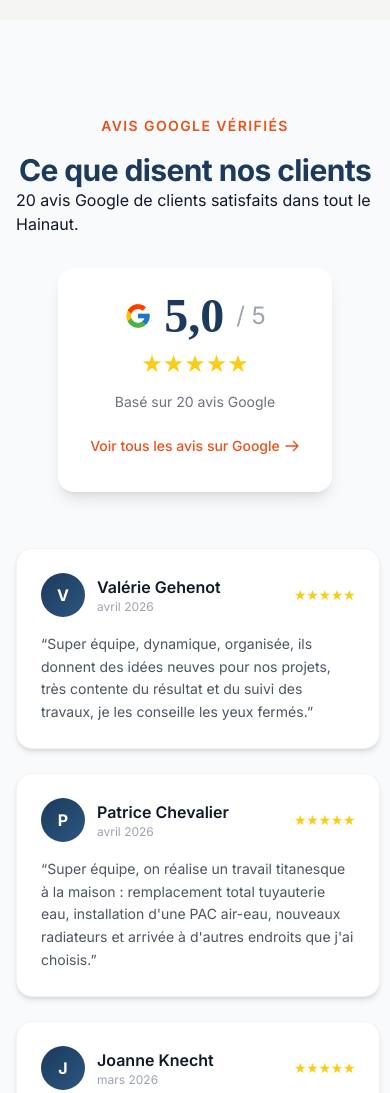
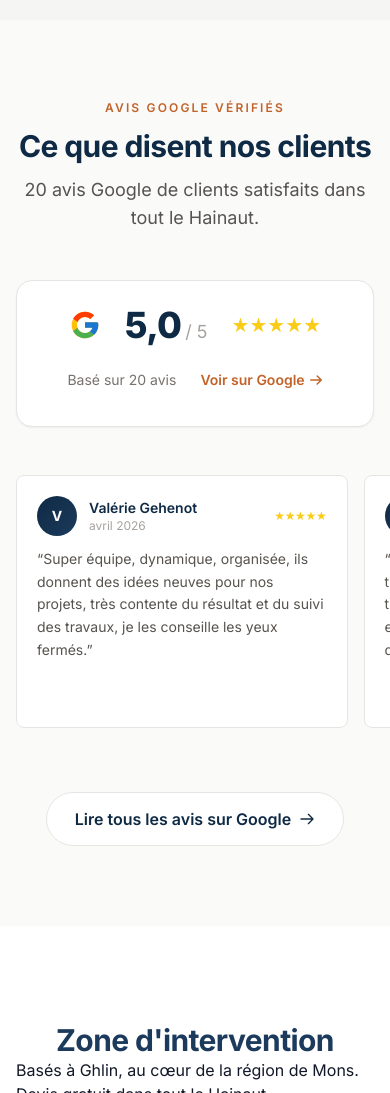
Before and after one commit to IA-optimist/chauffage-moi-v2, an Astro site: page / in a window 390 px wide. Shown: the part 5600-6693 px from the top of the page. Built offline with nearby package versions, Linux system fonts and the light colour scheme; Astro itself is replaced by a stand-in of ours.

Commit message:
feat(design): refonte avis Google (score bandeau + scroll snap mobile)

```diff
--- a/src/pages/index.astro
+++ b/src/pages/index.astro
@@ -271,59 +271,68 @@ const stats = [
   </section>
 
   <!-- Témoignages Google avis -->
-  <section id="avis-google" class="py-24 bg-[#F8FAFC]">
-    <div class="max-w-7xl mx-auto px-4 sm:px-6 lg:px-8">
-      <span class="text-[#E8521A] font-semibold text-sm uppercase tracking-widest text-center block mb-4">Avis Google vérifiés</span>
-      <h2 class="section-title text-[#1B3A5C]">Ce que disent nos clients</h2>
-      <p class="section-subtitle">{totalReviews} avis Google de clients satisfaits dans tout le Hainaut.</p>
+  <section id="avis-google" class="py-20 lg:py-28 bg-stone-50">
+    <div class="max-w-6xl mx-auto px-4 sm:px-6 lg:px-8">
+      <span class="section-eyebrow">Avis Google vérifiés</span>
+      <h2 class="section-title">Ce que disent nos clients</h2>
+      <p class="section-lead">{totalReviews} avis Google de clients satisfaits dans tout le Hainaut.</p>
 
-      <!-- Google rating summary -->
-      <div class="flex flex-col items-center mb-14 mt-8">
-        <div class="bg-white rounded-2xl shadow-lg px-8 py-6 flex flex-col items-center">
-          <div class="flex items-center gap-3 mb-2">
-            <svg class="w-7 h-7" viewBox="0 0 48 48" xmlns="http://www.w3.org/2000/svg">
-              <path fill="#FFC107" d="M43.611 20.083H42V20H24v8h11.303c-1.649 4.657-6.08 8-11.303 8c-6.627 0-12-5.373-12-12s5.373-12 12-12c3.059 0 5.842 1.154 7.961 3.039l5.657-5.657C34.046 6.053 29.268 4 24 4C12.955 4 4 12.955 4 24s8.955 20 20 20s20-8.955 20-20c0-1.341-.138-2.65-.389-3.917z"/>
-              <path fill="#FF3D00" d="m6.306 14.691l6.571 4.819C14.655 15.108 18.961 12 24 12c3.059 0 5.842 1.154 7.961 3.039l5.657-5.657C34.046 6.053 29.268 4 24 4C16.318 4 9.656 8.337 6.306 14.691z"/>
-              <path fill="#4CAF50" d="M24 44c5.166 0 9.86-1.977 13.409-5.192l-6.19-5.238A11.91 11.91 0 0 1 24 36c-5.202 0-9.619-3.317-11.283-7.946l-6.522 5.025C9.505 39.556 16.227 44 24 44z"/>
-              <path fill="#1976D2" d="M43.611 20.083H42V20H24v8h11.303a12.04 12.04 0 0 1-4.087 5.571l.003-.002l6.19 5.238C36.971 39.205 44 34 44 24c0-1.341-.138-2.65-.389-3.917z"/>
-            </svg>
-            <span class="text-5xl font-bold text-[#1B3A5C] font-[family-name:Playfair_Display,serif]">{avgRating}</span>
-            <span class="text-gray-400 text-2xl">/ 5</span>
-          </div>
-          <div class="flex gap-1 text-yellow-400 text-2xl mb-3">★★★★★</div>
-          <p class="text-sm text-gray-500 mb-3">Basé sur {totalReviews} avis Google</p>
-          <a href={googleReviewsUrl} target="_blank" rel="noopener" class="text-sm text-[#E8521A] hover:underline font-medium inline-flex items-center gap-1">
-            Voir tous les avis sur Google
-            <svg class="w-4 h-4" fill="none" stroke="currentColor" viewBox="0 0 24 24"><path stroke-linecap="round" stroke-linejoin="round" stroke-width="2" d="M14 5l7 7m0 0l-7 7m7-7H3"/></svg>
-          </a>
+      <!-- Score card -->
+      <div class="max-w-2xl mx-auto bg-white border border-stone-200 rounded-2xl shadow-sm p-6 mb-12 flex flex-wrap items-center justify-center gap-x-6 gap-y-3">
+        <svg class="w-8 h-8" viewBox="0 0 48 48" xmlns="http://www.w3.org/2000/svg">
+          <path fill="#FFC107" d="M43.611 20.083H42V20H24v8h11.303c-1.649 4.657-6.08 8-11.303 8c-6.627 0-12-5.373-12-12s5.373-12 12-12c3.059 0 5.842 1.154 7.961 3.039l5.657-5.657C34.046 6.053 29.268 4 24 4C12.955 4 4 12.955 4 24s8.955 20 20 20s20-8.955 20-20c0-1.341-.138-2.65-.389-3.917z"/>
+          <path fill="#FF3D00" d="m6.306 14.691l6.571 4.819C14.655 15.108 18.961 12 24 12c3.059 0 5.842 1.154 7.961 3.039l5.657-5.657C34.046 6.053 29.268 4 24 4C16.318 4 9.656 8.337 6.306 14.691z"/>
+          <path fill="#4CAF50" d="M24 44c5.166 0 9.86-1.977 13.409-5.192l-6.19-5.238A11.91 11.91 0 0 1 24 36c-5.202 0-9.619-3.317-11.283-7.946l-6.522 5.025C9.505 39.556 16.227 44 24 44z"/>
+          <path fill="#1976D2" d="M43.611 20.083H42V20H24v8h11.303a12.04 12.04 0 0 1-4.087 5.571l.003-.002l6.19 5.238C36.971 39.205 44 34 44 24c0-1.341-.138-2.65-.389-3.917z"/>
+        </svg>
+        <div class="flex items-baseline gap-1">
+          <span class="text-4xl font-extrabold text-marine tracking-tightish">{avgRating}</span>
+          <span class="text-stone-400 text-lg">/ 5</span>
         </div>
+        <div class="flex gap-0.5 text-yellow-400 text-xl">★★★★★</div>
+        <span class="text-stone-500 text-sm">Basé sur {totalReviews} avis</span>
+        <a href={googleReviewsUrl} target="_blank" rel="noopener" class="text-cuivre hover:text-cuivre-hover text-sm font-semibold inline-flex items-center gap-1">
+          Voir sur Google
+          <svg class="w-3.5 h-3.5" fill="none" stroke="currentColor" viewBox="0 0 24 24"><path stroke-linecap="round" stroke-linejoin="round" stroke-width="2.5" d="M14 5l7 7m0 0l-7 7m7-7H3"/></svg>
+        </a>
       </div>
 
-      <!-- Reviews grid -->
-      <div class="grid md:grid-cols-2 lg:grid-cols-3 gap-6">
+      <!-- Reviews mobile : scroll snap -->
+      <div class="md:hidden -mx-4 px-4 overflow-x-auto snap-x snap-mandatory flex gap-4 pb-4 scrollbar-hide">
         {googleReviews.map(review => (
-          <article class="bg-white rounded-2xl p-6 shadow-md hover:shadow-xl transition-shadow border border-gray-100">
-            <div class="flex items-center gap-3 mb-4">
-              <div class="w-11 h-11 bg-gradient-to-br from-[#1B3A5C] to-[#2d5680] rounded-full flex items-center justify-center text-white font-bold shrink-0">
-                {review.name.charAt(0)}
+          <article class="snap-center shrink-0 w-[85vw] max-w-sm bg-white rounded-lg border border-stone-200 p-5">
+            <div class="flex items-center gap-3 mb-3">
+              <div class="w-10 h-10 bg-gradient-to-br from-marine to-marine-soft rounded-full flex items-center justify-center text-white font-bold shrink-0 text-sm">{review.name.charAt(0)}</div>
+              <div class="flex-1 min-w-0">
+                <p class="font-semibold text-marine truncate text-sm">{review.name}</p>
+                <p class="text-xs text-stone-400">{new Date(review.date).toLocaleDateString('fr-BE', { year: 'numeric', month: 'long' })}</p>
               </div>
+              <div class="text-yellow-400 text-xs tracking-tight">{'★'.repeat(review.rating)}<span class="text-stone-200">{'★'.repeat(5 - review.rating)}</span></div>
+            </div>
+            <p class="text-stone-600 text-sm leading-relaxed">&ldquo;{review.text}&rdquo;</p>
+          </article>
+        ))}
+      </div>
+
+      <!-- Reviews desktop : grid -->
+      <div class="hidden md:grid md:grid-cols-2 lg:grid-cols-3 gap-5">
+        {googleReviews.map(review => (
+          <article class="bg-white rounded-lg border border-stone-200 p-6 hover:shadow-md transition-shadow">
+            <div class="flex items-center gap-3 mb-3">
+              <div class="w-10 h-10 bg-gradient-to-br from-marine to-marine-soft rounded-full flex items-center justify-center text-white font-bold shrink-0 text-sm">{review.name.charAt(0)}</div>
               <div class="flex-1 min-w-0">
-                <p class="font-semibold text-gray-900 truncate">{review.name}</p>
-                <p class="text-xs text-gray-400">
-                  {new Date(review.date).toLocaleDateString('fr-BE', { year: 'numeric', month: 'long' })}
-                </p>
+                <p class="font-semibold text-marine truncate text-sm">{review.name}</p>
+                <p class="text-xs text-stone-400">{new Date(review.date).toLocaleDateString('fr-BE', { year: 'numeric', month: 'long' })}</p>
               </div>
-              <div class="text-yellow-400 text-sm tracking-tight">{'★'.repeat(review.rating)}<span class="text-gray-200">{'★'.repeat(5 - review.rating)}</span></div>
+              <div class="text-yellow-400 text-xs tracking-tight">{'★'.repeat(review.rating)}<span class="text-stone-200">{'★'.repeat(5 - review.rating)}</span></div>
             </div>
-            <p class="text-gray-600 leading-relaxed text-sm">
-              &ldquo;{review.text}&rdquo;
-            </p>
+            <p class="text-stone-600 text-sm leading-relaxed">&ldquo;{review.text}&rdquo;</p>
           </article>
         ))}
       </div>
 
       <div class="text-center mt-12">
-        <a href={googleReviewsUrl} target="_blank" rel="noopener" class="inline-flex items-center gap-2 bg-white border-2 border-[#1B3A5C] text-[#1B3A5C] hover:bg-[#1B3A5C] hover:text-white font-semibold px-8 py-3 rounded-full transition-all duration-300">
+        <a href={googleReviewsUrl} target="_blank" rel="noopener" class="btn-secondary">
           Lire tous les avis sur Google
           <svg class="w-4 h-4" fill="none" stroke="currentColor" viewBox="0 0 24 24"><path stroke-linecap="round" stroke-linejoin="round" stroke-width="2" d="M14 5l7 7m0 0l-7 7m7-7H3"/></svg>
         </a>
```
